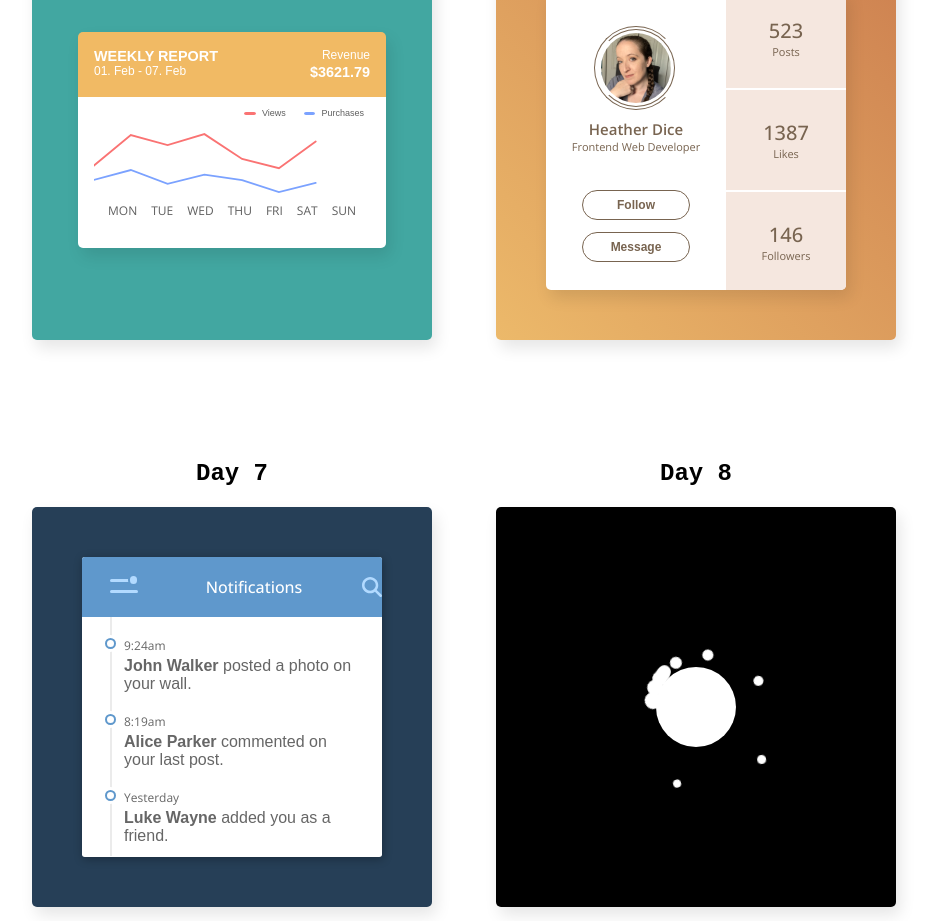
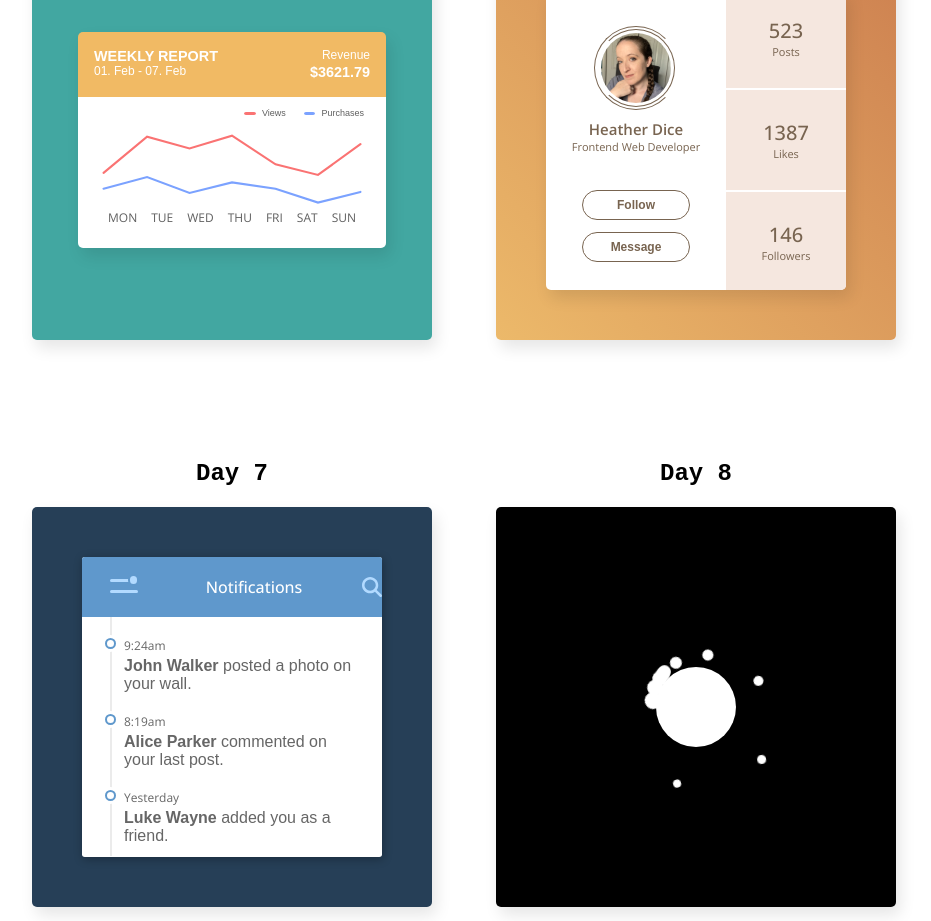
Before and after one commit to heatherdice/100_days_css, a React (Create React App) app: page / in a window 1280 px wide. Shown: the part 2200-3121 px from the top of the page, without its empty margins (176-1107 px from the left). Built offline with nearby package versions, Linux system fonts and the light colour scheme.

Commit message:
Fixed day 5 chart spread

```diff
--- a/src/components/dayComponents/Day05.js
+++ b/src/components/dayComponents/Day05.js
@@ -29,7 +29,7 @@ export default function Day05() {
 
                 {/* chart */}
                 <div className="chart-lines">
-                    <svg viewBox="10 0 300 80" className="polyline-container">
+                    <svg viewBox="0 0 260 80" className="polyline-container" preserveAspectRatio="none">
                         <polyline points="9,46 50,12 90,23 130,11 171,38 211,48 251,19" className="red-line" />
                         <polyline points="9,61 50,50 90,65 130,55 171,61 211,74 251,64" className="blue-line" />
                     </svg>
--- a/src/styles/dayStyles/Day05.css
+++ b/src/styles/dayStyles/Day05.css
@@ -86,7 +86,6 @@
 	max-width: 100%;
 	max-height: 100%;
 	position: relative;
-	text-align: center;
 }
 .red-line, .blue-line {
 	fill: none;
@@ -101,8 +100,11 @@
 }
 /* svg container for chart lines */
 .polyline-container {
+	display: block;
 	width: 100%;
+	height: 100%;
 	max-height: 100%;
+	max-width: 100%;
 }
 
 /* weekday text */
```
